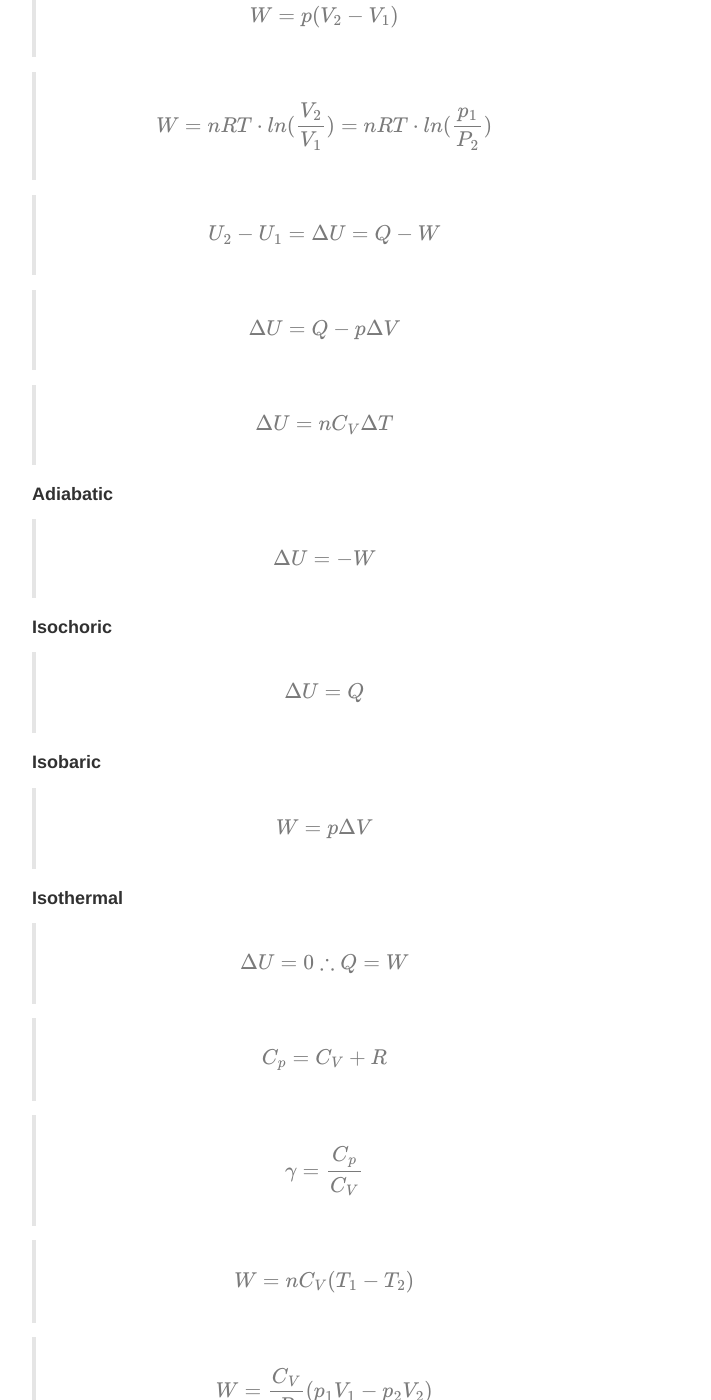
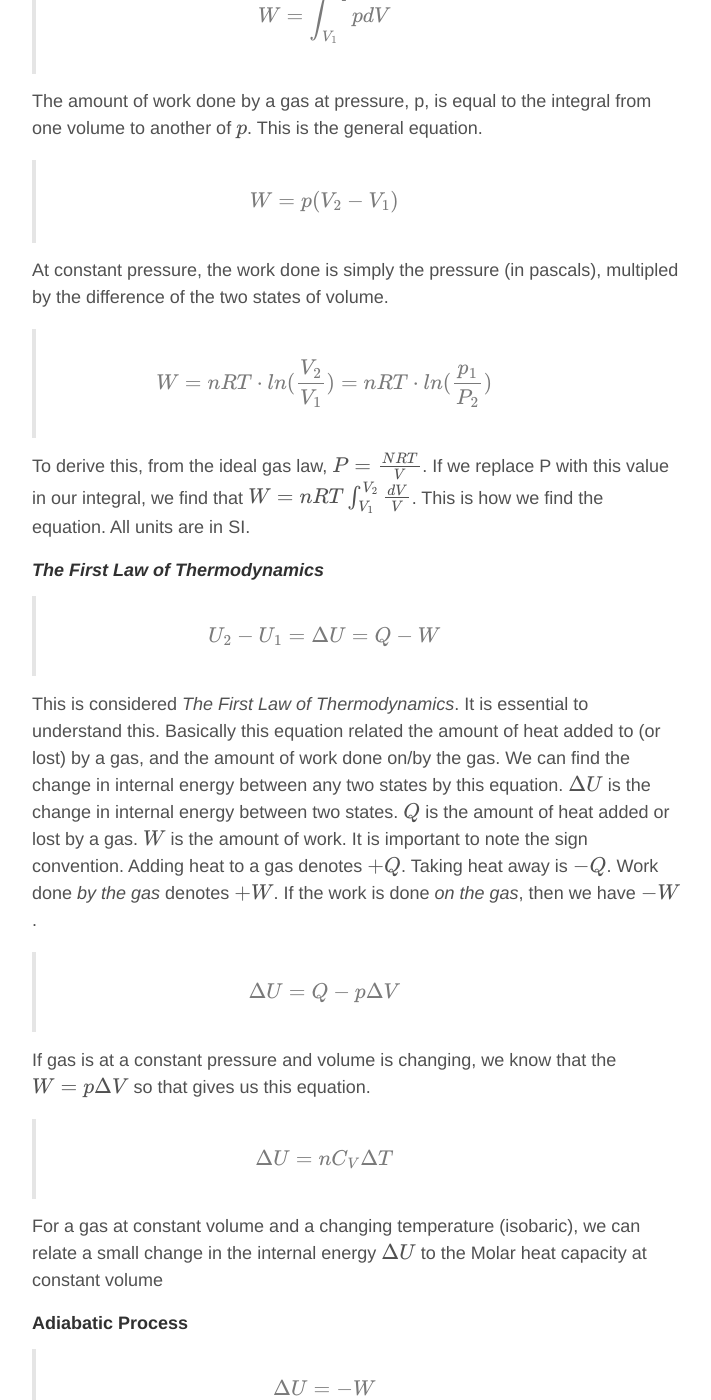
Before and after one commit to ZacBlanco/zacblanco.github.io, a Jekyll site: the page built from _posts/2015-05-10-physics-review.md, in a window 1280 px wide and 1400 px high, scrolled down 14442 px. Shown: the whole window, without its empty margins (284-995 px from the left). Built offline with Jekyll 4.4.1, drawn with Linux system fonts in a browser that asks for light colours; formulas are drawn with MathJax 3; comment, search, counter and statistics services are not loaded; some of the changed text lies outside the part shown.

Commit message:
more physics guide updates

```diff
--- a/_posts/2015-05-10-physics-review.md
+++ b/_posts/2015-05-10-physics-review.md
@@ -331,46 +331,87 @@ For a diatomic gas (two atoms per molecule) the heat capacity is $$ \frac{5}{2}
 
 > $$ C_V = 3R $$
 
+For a solid that has molecules of only 1 atom, the heat capacity at constant volume is only $$ 3R $$.
+
 > $$ E_T = 3nRT $$
+
+The total Energy of a solid is equal to $$ 3nRT $$.
 
 
 ## The First Law of Thermodynamics
 
 > $$ W = \int_{V_1}^{V_2}pdV $$
 
+The amount of work done by a gas at pressure, p, is equal to the integral from one volume to another of $$ p $$.  This is the general equation.
+
 > $$ W = p(V_2 - V_1) $$
+
+At constant pressure, the work done is simply the pressure (in pascals), multipled by the difference of the two states of volume.
 
 > $$ W = nRT\cdot ln(\frac{V_2}{V_1}) = nRT\cdot ln(\frac{p_1}{P_2}) $$
 
+To derive this, from the ideal gas law, $$ P = \frac{NRT}{V} $$. If we replace P with this value in our integral, we find that $$ W = nRT \int_{V_1}^{V_2} \frac{dV}{V} $$. This is how we find the equation. All units are in SI.
+
+#### _The First Law of Thermodynamics_
+
 > $$ U_2 - U_1 = \Delta U = Q - W $$
+
+This is considered _The First Law of Thermodynamics_. It is essential to understand this. Basically this equation related the amount of heat added to (or lost) by a gas, and the amount of work done on/by the gas. We can find the change in internal energy between any two states by this equation. $$ \Delta U $$ is the change in internal energy between two states. $$ Q $$ is the amount of heat added or lost by a gas. $$ W $$ is the amount of work. It is important to note the sign convention. Adding heat to a gas denotes $$ +Q $$. Taking heat away is $$ -Q $$. Work done _by the gas_ denotes $$ +W $$. If the work is done _on the gas_, then we have $$ -W $$.
 
 > $$ \Delta U = Q - p\Delta V $$
 
+If gas is at a constant pressure and volume is changing, we know that the $$ W = p\Delta V $$ so that gives us this equation.
+
 > $$ \Delta U = nC_V\Delta T $$
 
-###### Adiabatic
+For a gas at constant volume and a changing temperature (isobaric), we can relate a small change in the internal energy $$ \Delta U $$ to the Molar heat capacity at constant volume
+
+###### Adiabatic Process
 
 > $$ \Delta U = -W $$
 
-##### Isochoric
+In n adiabatic process, heat is not lost or gained, therefore the change in internal energy is simply the work done by the system.
+
+##### Isochoric Process
 
 > $$ \Delta U = Q $$
 
-##### Isobaric
+An isochoric process means that there is no change in volume. If there is no change in volume, then the system can't be doing any work, which means $$ W = 0 $$. Therefore our change in internal energy must only be the heat added to the system.
+
+##### Isobaric Process
 
 > $$ W = p\Delta V $$
 
-##### Isothermal
+In an isobaric process, the pressure is constant, which means we can relate the amount of work done by a gas to be $$ p\Delta V $$.
+
+##### Isothermal Process
 
 > $$ \Delta U = 0 \therefore Q = W $$
 
+In an isothermal process there is no change in the temperature of the system. Therefore is there isn't a change in the temperature, then the change in internal energy $$ \Delta U = 0 $$.
+
+##### Heat capcity at a constant pressure
+
 > $$ C_p = C_V + R $$
+
+We find the molar heat capacity for a gas at constant pressure (not volume) is simply equal to its molar heat capacity at constant volume plus the gas constant, $$ R $$.
+
+##### Ratio of Heat Capacities
 
 > $$ \gamma = \frac{C_p}{C_V} $$
 
+$$ \gamma $$ is the ratio of heat capacities which is simply the molar heat capacity at constant pressure over the molar heat capacity at constant volume.
+
+#### Work Done in Adiabatic Processes
+
 > $$ W = nC_V(T_1 - T_2) $$
 
+In an adiabatic process we can find the work done by a gas to be equal to the number of moles of the gas, multipled by the molar heat capacity at constant volume multiplied byh the change in temperature from two states, $$ \Delta T $$. Note that temperature should be in Kelvin.
+
+
 > $$ W = \frac{C_V}{R}(p_1V_1 - p_2V_2) $$
+
+Again in an adiabatic process we rearrange what we have above we can find that the work done over two states is equal to the $$ C_V $$ multiplied by the pressures and volumes at each state of the gas.
 
 ## The Second Law Of Thermodynamics
 
```
Also changed, not shown: 9 other files.
